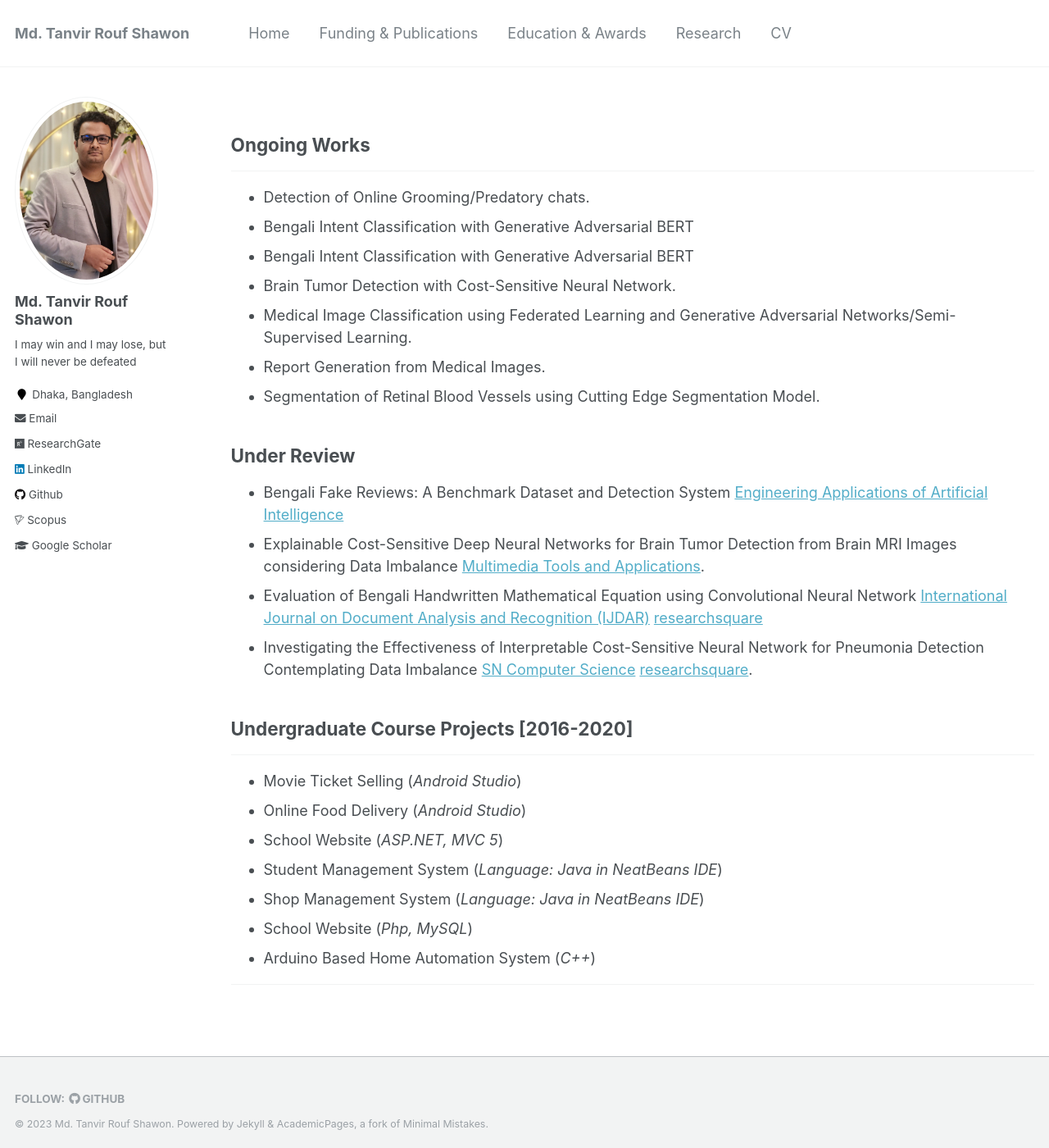
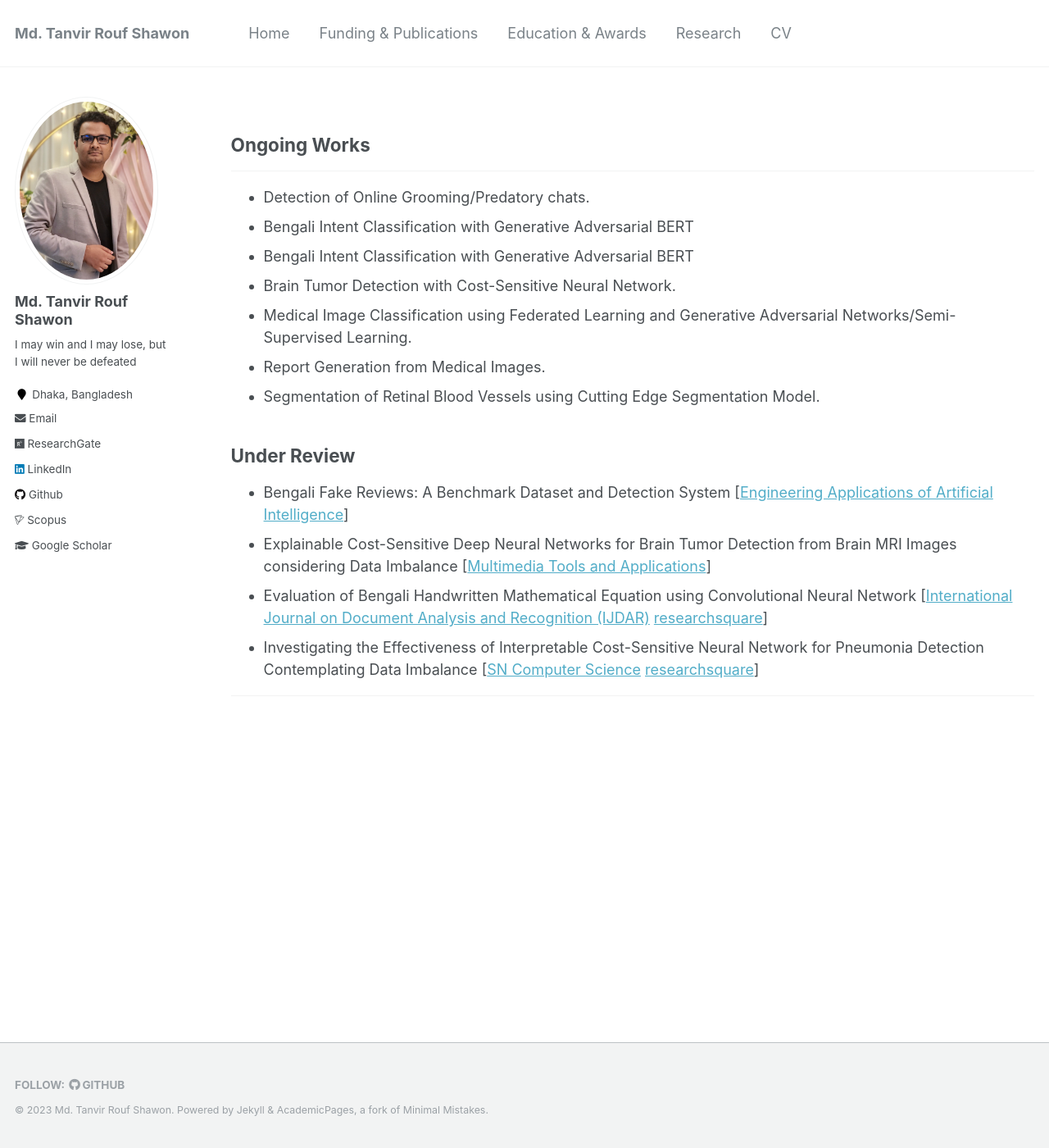
Before and after one commit to shawon-tanvir/shawon-tanvir.github.io, a Jekyll site: the page built from _pages/projects.md, in a window 1280 px wide and 1400 px high. Shown: the whole window at 82% size. Built offline with Jekyll 4.4.1, drawn with Linux system fonts in a browser that asks for light colours.

Commit message:
Update projects.md

```diff
--- a/_pages/projects.md
+++ b/_pages/projects.md
@@ -17,20 +17,10 @@ author_profile: true
 
 
 ## Under Review
-* Bengali Fake Reviews: A Benchmark Dataset and Detection System [Engineering Applications of Artificial Intelligence](https://www.sciencedirect.com/journal/engineering-applications-of-artificial-intelligence)
-* Explainable Cost-Sensitive Deep Neural Networks for Brain Tumor Detection from Brain MRI Images considering Data Imbalance [Multimedia Tools and Applications](https://www.springer.com/journal/11042).
-* Evaluation of Bengali Handwritten Mathematical Equation using Convolutional Neural Network [International Journal on Document Analysis and Recognition (IJDAR)](https://www.springer.com/journal/10032) [researchsquare](https://www.researchsquare.com/article/rs-2553612/v1)
-* Investigating the Effectiveness of Interpretable Cost-Sensitive Neural Network for Pneumonia Detection Contemplating Data Imbalance [SN Computer Science](https://www.springer.com/journal/42979) [researchsquare](https://www.researchsquare.com/article/rs-3047442/v1).
+* Bengali Fake Reviews: A Benchmark Dataset and Detection System [[Engineering Applications of Artificial Intelligence](https://www.sciencedirect.com/journal/engineering-applications-of-artificial-intelligence)]
+* Explainable Cost-Sensitive Deep Neural Networks for Brain Tumor Detection from Brain MRI Images considering Data Imbalance [[Multimedia Tools and Applications](https://www.springer.com/journal/11042)]
+* Evaluation of Bengali Handwritten Mathematical Equation using Convolutional Neural Network [[International Journal on Document Analysis and Recognition (IJDAR)](https://www.springer.com/journal/10032) [researchsquare](https://www.researchsquare.com/article/rs-2553612/v1)]
+* Investigating the Effectiveness of Interpretable Cost-Sensitive Neural Network for Pneumonia Detection Contemplating Data Imbalance [[SN Computer Science](https://www.springer.com/journal/42979) [researchsquare](https://www.researchsquare.com/article/rs-3047442/v1)]
 
-## Undergraduate Course Projects [2016-2020]
-----------------
-
-* Movie Ticket Selling (*Android Studio*)
-* Online Food Delivery (*Android Studio*)
-* School Website (*ASP.NET, MVC 5*)
-* Student Management System (*Language: Java in NeatBeans IDE*)
-* Shop Management System (*Language: Java in NeatBeans IDE*)
-* School Website (*Php, MySQL*)
-* Arduino Based Home Automation System (*C++*)
 
 __________________________________________________
```
